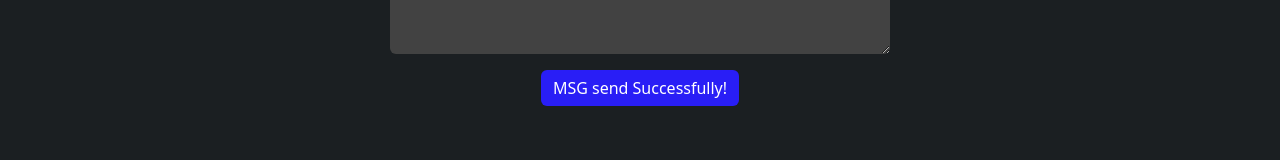
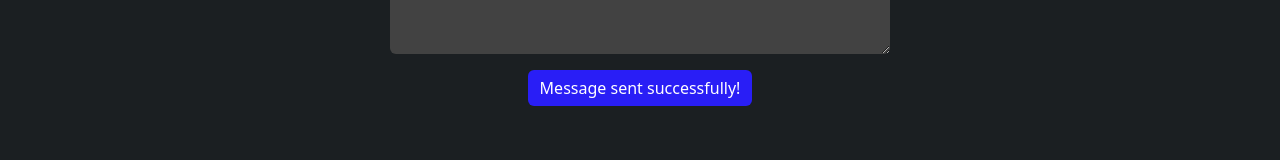
Before and after one commit to justinsta624/ReactFolio, a React (Vite) app in the folder vite/: page /contact in a window 1280 px wide. Shown: the part 414-574 px from the top of the page. Built offline with nearby package versions, Linux system fonts and the light colour scheme.

Commit message:
Update Contact.jsx
working on troubleshooting email

```diff
--- a/vite/src/pages/Contact.jsx
+++ b/vite/src/pages/Contact.jsx
@@ -77,9 +77,9 @@ export default function Contact() {
                     <label htmlFor="message" className="form-label">Message:</label>
                     <textarea className="form-control" id="message" rows="3" onBlur={handleBlur}></textarea>
                 </div>
-
+                <p>{errorMessage}</p>
                 {/* Button to submit the form with a success message */}
-                <button type="submit" className="btn btn-primary">MSG send Successfully!</button>
+                <button type="submit" className="btn btn-primary">Message sent successfully!</button>
             </form>
         </div>
     );
```
